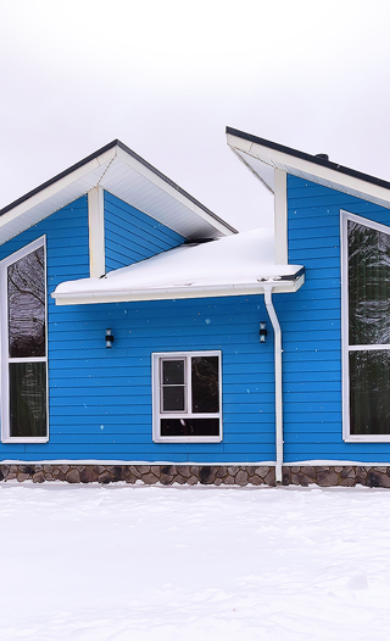
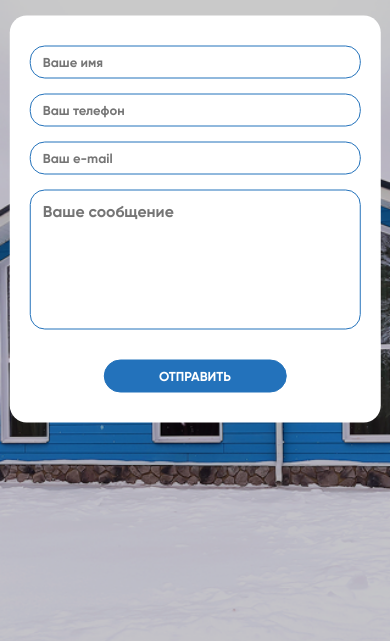
Before and after one commit to fayzullayevelmurod/cottage, a plain HTML site: page index.html in a window 390 px wide. Both pictures are taken after a click on the button "НАПИСАТЬ НАМ". Shown: the part 203-844 px from the top of the page. Drawn offline with nearby package versions, Linux system fonts and the light colour scheme.

Commit message:
modal the end

```diff
--- a/css/style.scss
+++ b/css/style.scss
@@ -121,6 +121,84 @@ label {
     margin: 0 auto;
 }
 
+// modal
+.modal_bg {
+    display: none;
+    background: rgba(0, 0, 0, 0.21);
+    position: fixed;
+    left: 0;
+    top: 0;
+    z-index: 4;
+    width: 100%;
+    height: 100%;
+}
+
+.modal_bg.active {
+    display: block;
+}
+
+.main_modal {
+    opacity: 0;
+    z-index: -2;
+    position: fixed;
+    left: 50%;
+    top: 50%;
+    width: 520px;
+    transform: translate(-50%, -10%);
+    padding: 55px;
+    background: #fff;
+    border-radius: 17px;
+    display: flex;
+    flex-direction: column;
+    gap: 30px;
+    @include transition();
+
+    input,
+    textarea {
+        font-size: 15.758px;
+        color: rgb(0, 0, 0);
+        font-weight: bold;
+        line-height: 1.2;
+    }
+
+    textarea {
+        padding: 30px;
+        height: 250px;
+        border: 1px solid rgb(35, 114, 187);
+        border-radius: 27px;
+        outline: none;
+        resize: none;
+    }
+
+    input {
+        padding: 0 30px;
+        height: 60px;
+        border: 1px solid rgb(35, 114, 187);
+        border-radius: 100px;
+    }
+
+    button {
+        border: 1px solid rgb(35, 114, 187);
+        border-radius: 17px;
+        background-color: rgb(35, 114, 187);
+        font-size: 15.758px;
+        color: rgb(255, 255, 255);
+        font-weight: bold;
+        text-transform: uppercase;
+        line-height: 1.2;
+        text-align: center;
+        height: 60px;
+        width: 320px;
+        margin: 25px auto 0 auto;
+    }
+}
+
+.main_modal.active {
+    opacity: 1;
+    z-index: 5;
+    transform: translate(-50%, -50%);
+}
+// modal
 
 // main
 .main {
@@ -642,19 +720,6 @@ header {
         }
     }
 
-    .gallery,
-    .comment {
-        .swiper {
-            // .prev {
-            //     left: -10px;
-            // }
-
-            // .next {
-            //     right: -10px;
-            // }
-        }
-    }
-
     header {
         padding-top: 25px;
         .main_container {
@@ -891,6 +956,34 @@ header {
 
 }
 
+@media only screen and (max-width: 600px) {
+    .main_modal {
+        width: 95%;
+        padding: 30px 20px;
+        gap: 15px;
+
+        input {
+            border-radius: 15px;
+            padding: 12px;
+            height: 33px;
+            font-size: 13px;
+        }
+
+        textarea {
+            border-radius: 15px;
+            padding: 12px;
+            height: 140px;
+        }
+
+        button {
+            margin: 15px auto 0 auto;
+            font-size: 13px;
+            height: 33px;
+            width: 183px;
+        }
+    }
+}
+
 @media only screen and (max-width: 400px) {
     .main {
         height: 120vh;
--- a/index.html
+++ b/index.html
@@ -23,6 +23,18 @@
 <body>
     <div class="wrapper">
 
+        <!-- modal -->
+        <div class="modal_bg"></div>
+        <form class="main_modal" action="#">
+            <input type="text" placeholder="Ваше имя">
+            <input type="tel" placeholder="Ваш телефон">
+            <input type="mail" placeholder="Ваш e-mail">
+            <textarea name="textarea" id="" placeholder="Ваше сообщение"></textarea>
+            <button type="submit">
+                отправить
+            </button>
+        </form>
+        <!-- modal -->
 
         <!-- home -->
         <main class="main position-relative">
@@ -433,7 +445,6 @@
         </div>
         <!-- contact_wrapper -->
 
-
     </div>
 
     <!-- bootstrap -->
--- a/js/main.js
+++ b/js/main.js
@@ -25,6 +25,20 @@ let swiper3 = new Swiper(".gallerySwiper", {
   },
 });
 
+let header_btn = document.querySelector('.header_btn')
+let main_modal = document.querySelector('.main_modal')
+let modal_bg = document.querySelector('.modal_bg')
+
+header_btn.addEventListener('click', () => {
+  main_modal.classList.add('active')
+  modal_bg.classList.add('active')
+})
+
+modal_bg.addEventListener('click', () => {
+  main_modal.classList.remove('active')
+  modal_bg.classList.remove('active')
+})
+
 
 // accordion
 const accordionItemHeaders = document.querySelectorAll(".accordion-item-header");
```
Also changed, not shown: css/style.css, 1 other file.
